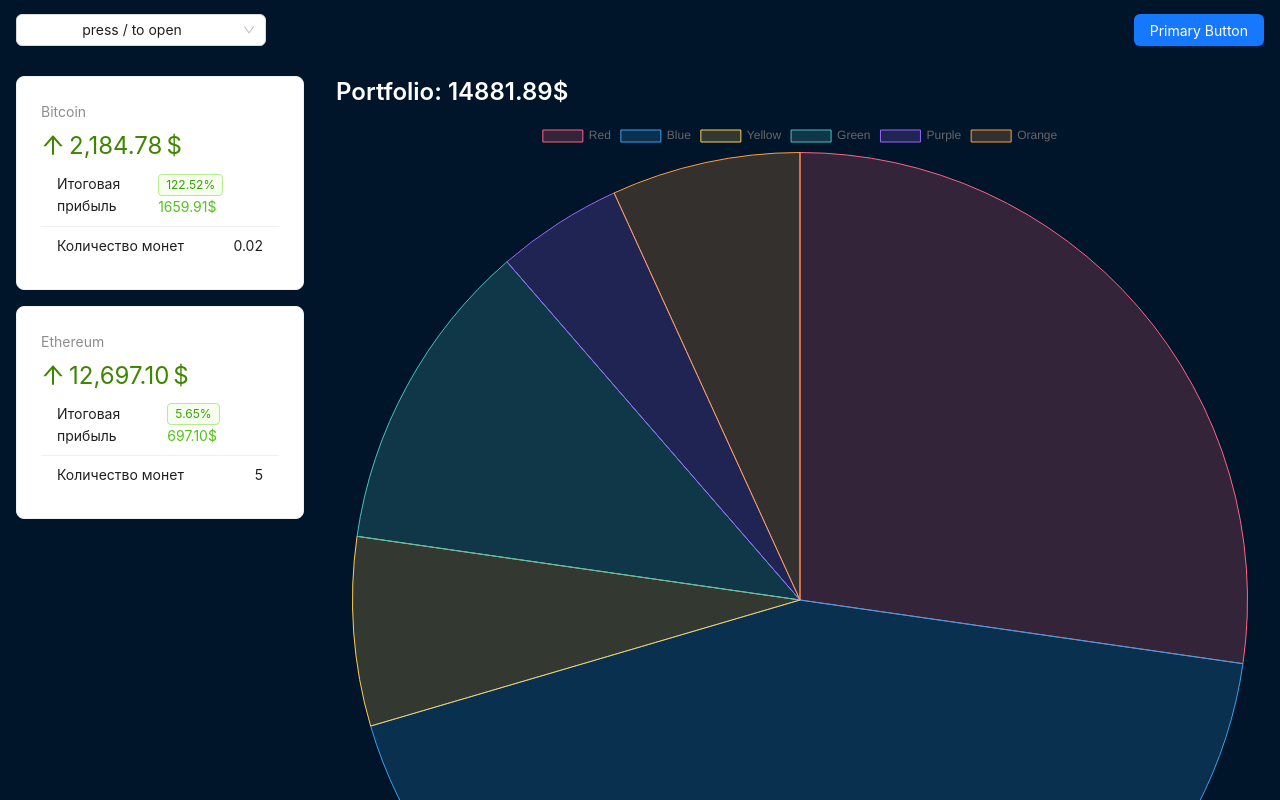
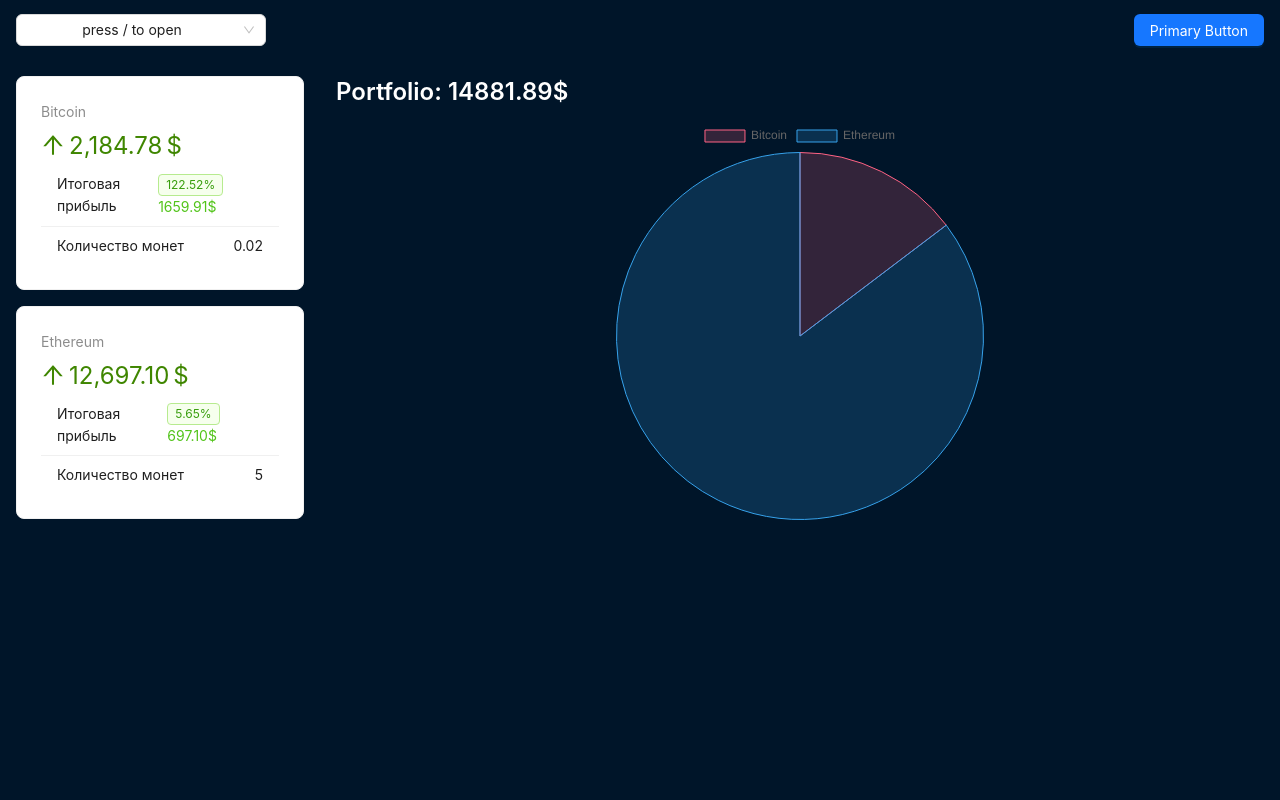
Before and after one commit to 00DemiX00/crypto-app, a React (Vite) app: page / in a window 1280 px wide. Shown: the top 800 px of the page. Built offline with nearby package versions, Linux system fonts and the light colour scheme.

Commit message:
feat: функционал диаграммы реализован, всё работает, старт разработки динамической таблицы

```diff
--- a/src/components/PortfolioChart.jsx
+++ b/src/components/PortfolioChart.jsx
@@ -1,14 +1,21 @@
 import { Chart as ChartJS, ArcElement, Tooltip, Legend } from 'chart.js';
 import { Pie } from 'react-chartjs-2';
+import { useCrypto } from '../context/crypto-context'
 
 ChartJS.register(ArcElement, Tooltip, Legend);
 
-export const data = {
-  labels: ['Red', 'Blue', 'Yellow', 'Green', 'Purple', 'Orange'],
+
+
+export default function PortfolioChart() {
+
+  const {assets} = useCrypto()
+
+  const data = {
+    labels: assets.map((a) => a.name),
     datasets: [
       {
-      label: '# of Votes',
-      data: [12, 19, 3, 5, 2, 3],
+        label: '$',
+        data: assets.map((a) => a.totalAmount),
         backgroundColor: [
           'rgba(255, 99, 132, 0.2)',
           'rgba(54, 162, 235, 0.2)',
@@ -30,6 +37,15 @@
     ],
   };
 
-export default function PortfolioChart() {
-    return <Pie data={data}></Pie>
+    return (
+      <div
+        style={{
+          display: 'flex',
+          marginBottom: '1 rem',
+          justifyContent: 'center',
+          height: '400px'
+        }}>
+        <Pie data={data}></Pie>
+      </div>
+    )
 }
--- a/src/context/crypto-context.jsx
+++ b/src/context/crypto-context.jsx
@@ -23,6 +23,7 @@
       growPercent: percentDifference(Number(asset.price), Number(coin.price)), //процент роста/падения монеты
       totalAmount: asset.amount * coin.price, //сколько в деньгах у нас есть конкретной монеты
       totalProfit: asset.amount * coin.price - asset.amount * asset.price, //сколько заработали/потеряли
+      name: coin.name,
 
         ...asset
       }
```
Lines whose indentation alone changed are shown as unchanged.
